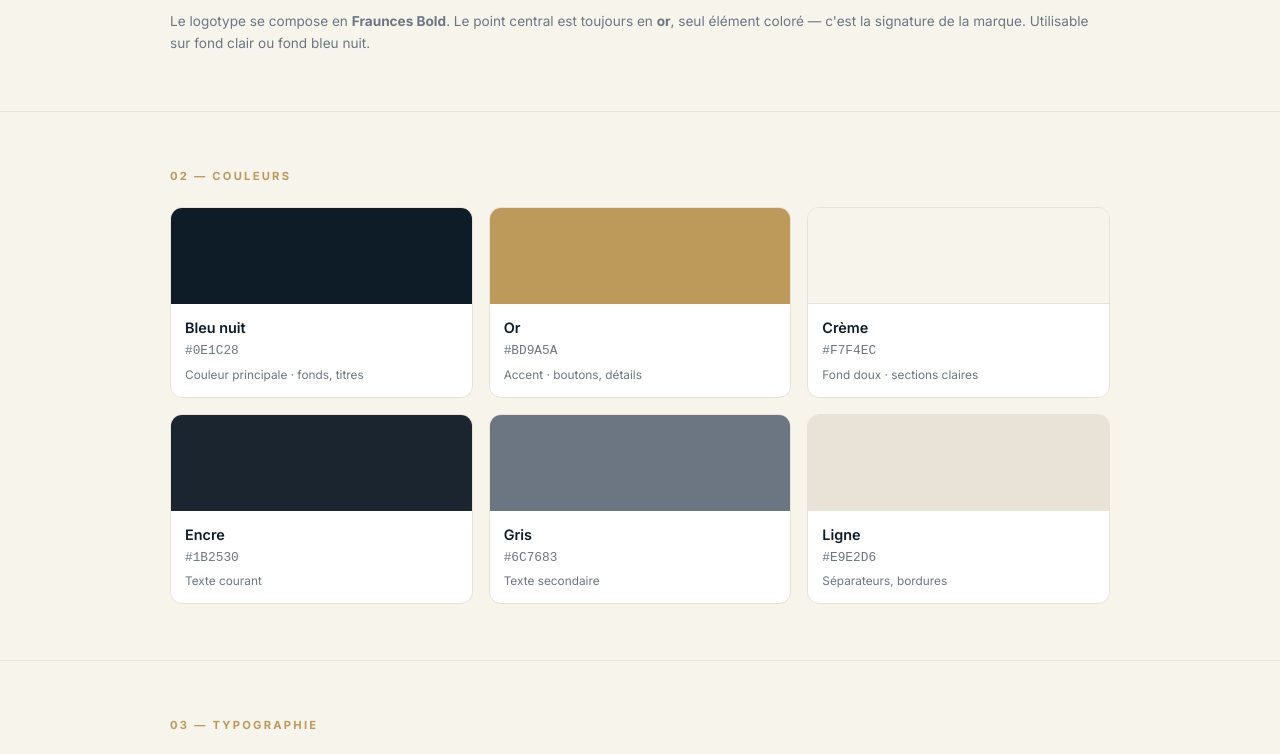
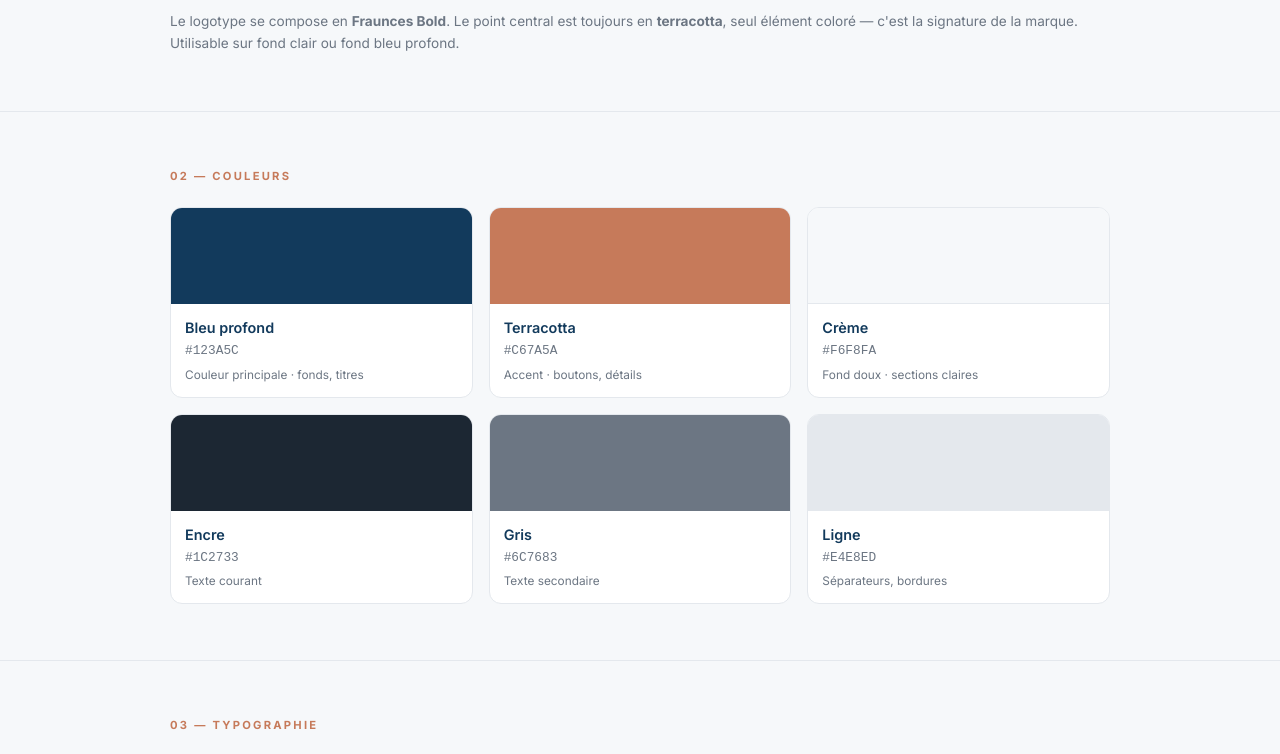
Before and after one commit to florynepierson/florynepierson, a plain HTML site: page jps/charte.html in a window 1280 px wide. Shown: the part 608-1362 px from the top of the page. Drawn offline with Linux system fonts and the light colour scheme.

Commit message:
JPS: distinct palette (deep blue + terracotta), own identity

```diff
--- a/jps/charte.html
+++ b/jps/charte.html
@@ -8,7 +8,7 @@
 <link rel="preconnect" href="https://fonts.gstatic.com" crossorigin>
 <link href="https://fonts.googleapis.com/css2?family=Fraunces:ital,opsz,wght@0,9..144,400;0,9..144,500;0,9..144,600;0,9..144,700;1,9..144,400;1,9..144,500;1,9..144,600&family=Inter:wght@300;400;500;600;700&display=swap" rel="stylesheet">
 <style>
-  :root{--navy:#0e1c28;--gold:#bd9a5a;--gold-d:#a5843f;--cream:#f7f4ec;--ink:#1b2530;--muted:#6c7683;--line:#e9e2d6;}
+  :root{--navy:#123a5c;--gold:#c67a5a;--gold-d:#b26647;--cream:#f6f8fa;--ink:#1c2733;--muted:#6c7683;--line:#e4e8ed;}
   *{box-sizing:border-box;margin:0;padding:0;}
   body{font-family:'Inter',system-ui,sans-serif;color:var(--ink);background:var(--cream);line-height:1.6;}
   h1,h2,h3,.serif{font-family:'Fraunces',Georgia,serif;color:var(--navy);}
@@ -53,7 +53,7 @@
   .specimen-s{font-size:.82rem;color:var(--muted);text-transform:uppercase;letter-spacing:.14em;}
   /* components */
   .comp{display:flex;gap:16px;flex-wrap:wrap;align-items:center;}
-  .btn{background:var(--gold);color:#fff;padding:13px 28px;border-radius:7px;font-weight:600;font-size:.9rem;border:none;box-shadow:0 6px 18px rgba(199,161,90,.28);}
+  .btn{background:var(--gold);color:#fff;padding:13px 28px;border-radius:7px;font-weight:600;font-size:.9rem;border:none;box-shadow:0 6px 18px rgba(198,122,90,.28);}
   .btn-ghost{background:transparent;border:1.5px solid var(--navy);color:var(--navy);padding:12px 26px;border-radius:7px;font-weight:600;font-size:.9rem;}
   .tag{background:var(--navy);color:#fff;font-size:.7rem;text-transform:uppercase;letter-spacing:.08em;font-weight:600;padding:6px 13px;border-radius:5px;}
   .pill{border:1px solid var(--line);background:#fff;padding:9px 16px;border-radius:30px;font-size:.85rem;color:var(--ink);}
@@ -86,18 +86,18 @@
       <div class="logo-box light"><span class="wordmark">JPS<span class="g">·</span>Concept</span></div>
       <div class="logo-box dark"><span class="wordmark">JPS<span class="g">·</span>Concept</span></div>
     </div>
-    <p class="note">Le logotype se compose en <b>Fraunces Bold</b>. Le point central est toujours en <b>or</b>, seul élément coloré — c'est la signature de la marque. Utilisable sur fond clair ou fond bleu nuit.</p>
+    <p class="note">Le logotype se compose en <b>Fraunces Bold</b>. Le point central est toujours en <b>terracotta</b>, seul élément coloré — c'est la signature de la marque. Utilisable sur fond clair ou fond bleu profond.</p>
   </div></section>
 
   <section class="sec"><div class="wrap">
     <div class="lbl">02 — Couleurs</div>
     <div class="cols">
-      <div class="sw"><div class="chip" style="background:#0e1c28"></div><div class="meta"><div class="nm">Bleu nuit</div><div class="hex">#0E1C28</div><div class="use">Couleur principale · fonds, titres</div></div></div>
-      <div class="sw"><div class="chip" style="background:#bd9a5a"></div><div class="meta"><div class="nm">Or</div><div class="hex">#BD9A5A</div><div class="use">Accent · boutons, détails</div></div></div>
-      <div class="sw"><div class="chip" style="background:#f7f4ec;border-bottom:1px solid var(--line)"></div><div class="meta"><div class="nm">Crème</div><div class="hex">#F7F4EC</div><div class="use">Fond doux · sections claires</div></div></div>
-      <div class="sw"><div class="chip" style="background:#1b2530"></div><div class="meta"><div class="nm">Encre</div><div class="hex">#1B2530</div><div class="use">Texte courant</div></div></div>
+      <div class="sw"><div class="chip" style="background:#123a5c"></div><div class="meta"><div class="nm">Bleu profond</div><div class="hex">#123A5C</div><div class="use">Couleur principale · fonds, titres</div></div></div>
+      <div class="sw"><div class="chip" style="background:#c67a5a"></div><div class="meta"><div class="nm">Terracotta</div><div class="hex">#C67A5A</div><div class="use">Accent · boutons, détails</div></div></div>
+      <div class="sw"><div class="chip" style="background:#f6f8fa;border-bottom:1px solid var(--line)"></div><div class="meta"><div class="nm">Crème</div><div class="hex">#F6F8FA</div><div class="use">Fond doux · sections claires</div></div></div>
+      <div class="sw"><div class="chip" style="background:#1c2733"></div><div class="meta"><div class="nm">Encre</div><div class="hex">#1C2733</div><div class="use">Texte courant</div></div></div>
       <div class="sw"><div class="chip" style="background:#6c7683"></div><div class="meta"><div class="nm">Gris</div><div class="hex">#6C7683</div><div class="use">Texte secondaire</div></div></div>
-      <div class="sw"><div class="chip" style="background:#e9e2d6"></div><div class="meta"><div class="nm">Ligne</div><div class="hex">#E9E2D6</div><div class="use">Séparateurs, bordures</div></div></div>
+      <div class="sw"><div class="chip" style="background:#e4e8ed"></div><div class="meta"><div class="nm">Ligne</div><div class="hex">#E4E8ED</div><div class="use">Séparateurs, bordures</div></div></div>
     </div>
   </div></section>
 
@@ -131,7 +131,7 @@
       <span class="tag" style="background:var(--gold)">Investissement</span>
       <span class="pill">72 m² · 2 chambres</span>
     </div>
-    <p class="note">Boutons à coins arrondis (7 px). Bouton principal en or, bouton secondaire en contour. Étiquettes en bleu nuit ou or pour catégoriser les biens.</p>
+    <p class="note">Boutons à coins arrondis (7 px). Bouton principal en or, bouton secondaire en contour. Étiquettes en bleu profond ou or pour catégoriser les biens.</p>
   </div></section>
 
   <section class="sec"><div class="wrap">
```
Also changed, not shown: jps/index.html (+6 -6 lines).
